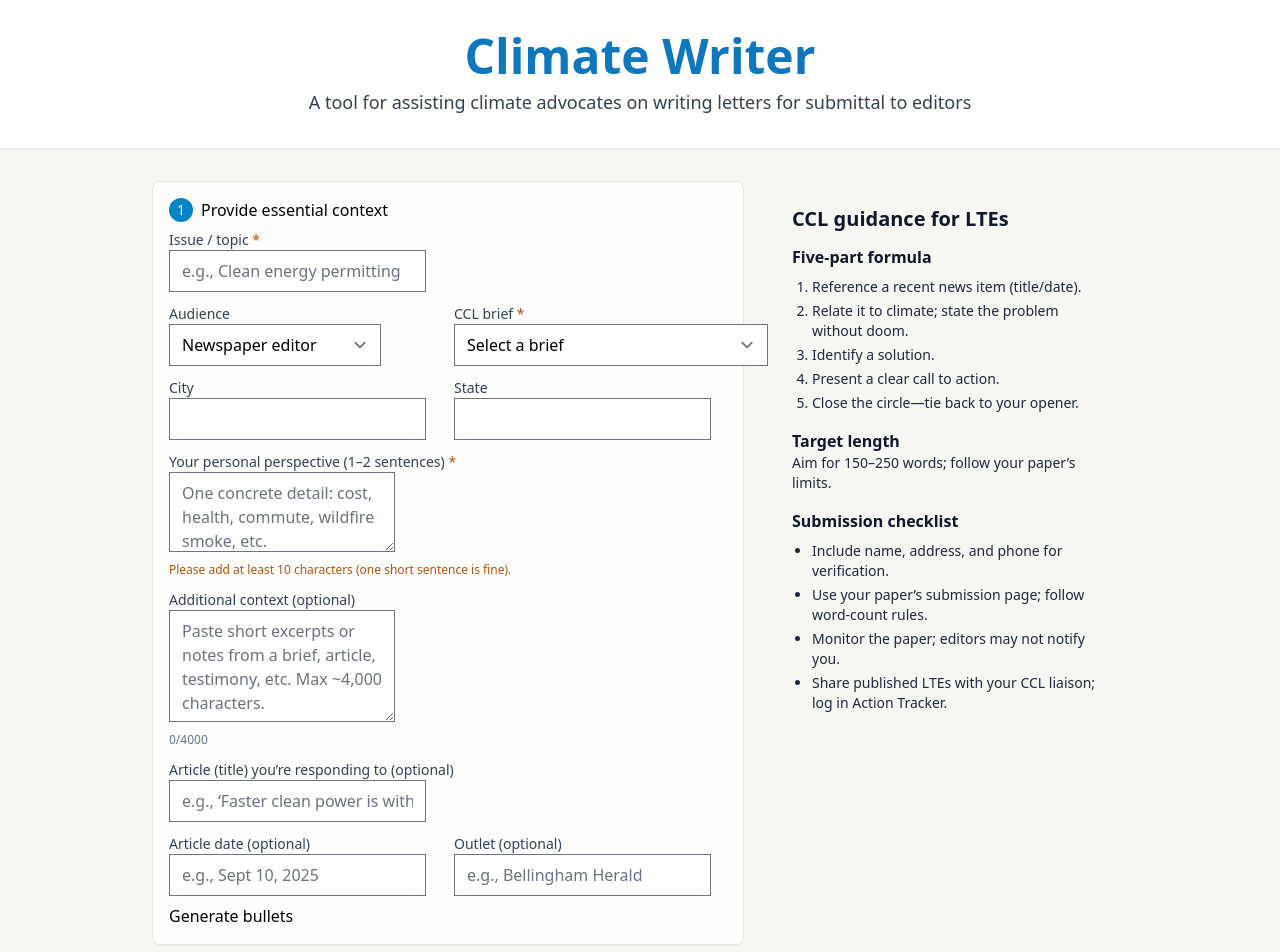
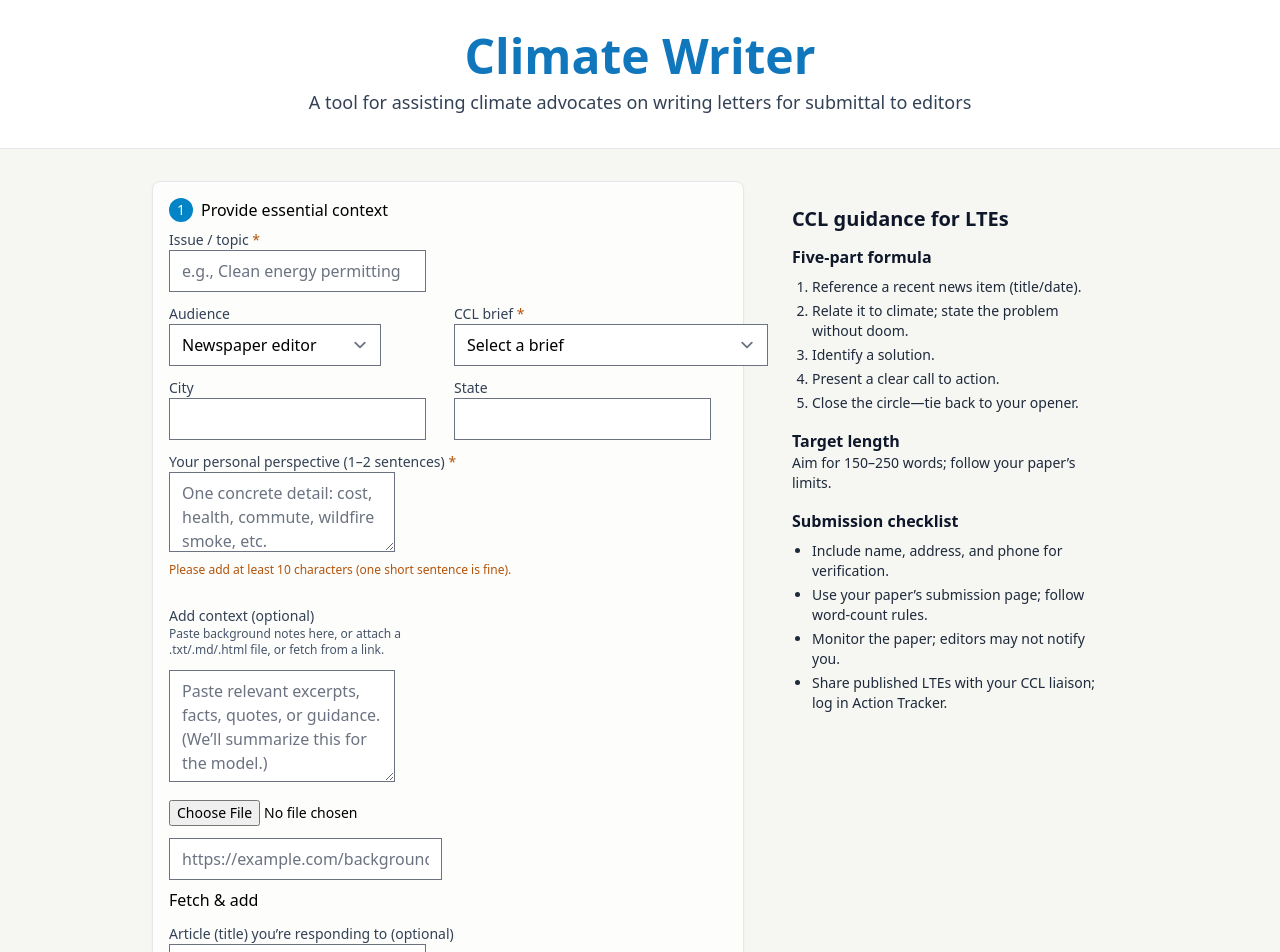
Before and after one commit to JoelMcKinnon/climate-writer, a Nuxt app: page / in a window 1280 px wide. Shown: the top 952 px of the page. Built offline with nearby package versions, Linux system fonts and the light colour scheme.

Commit message:
feat: add context link and upload

```diff
--- a/app/pages/index.vue
+++ b/app/pages/index.vue
@@ -51,20 +51,45 @@
             </p>
           </div>
 
-          <!-- Additional topical context -->
-          <div class="sm:col-span-2">
+        <!-- NEW: Add context (optional) -->
+        <div class="mt-4 space-y-3">
           <label class="block text-sm font-medium text-slate-700">
-              Additional context (optional)
+            Add context (optional)
+            <span class="block text-xs font-normal text-slate-600">
+              Paste background notes here, or attach a .txt/.md/.html file, or fetch from a link.
+            </span>
           </label>
+
+          <!-- textarea bound to extraContext -->
           <textarea
             v-model="d.extraContext"
             class="textarea min-h-28"
-              :maxlength="4000"
-              placeholder="Paste short excerpts or notes from a brief, article, testimony, etc. Max ~4,000 characters."
+            placeholder="Paste relevant excerpts, facts, quotes, or guidance. (We’ll summarize this for the model.)"
           />
-            <div class="mt-1 text-xs text-slate-500">
-              {{ (d.extraContext || '').length }}/4000
+
+          <!-- file upload -->
+          <div class="flex flex-wrap items-center gap-3">
+            <input
+              type="file"
+              accept=".txt,.md,.html,.htm,text/plain,text/markdown,text/html"
+              @change="handleFile"
+              class="text-sm"
+            />
           </div>
+
+          <!-- URL fetch -->
+          <div class="flex flex-wrap items-center gap-2">
+            <input
+              v-model="urlInput"
+              class="input flex-1"
+              placeholder="https://example.com/background-article"
+            />
+            <button class="btn-outline" :disabled="!urlInput || ctxBusy" @click="fetchUrl">
+              {{ ctxBusy ? 'Fetching…' : 'Fetch & add' }}
+            </button>
+          </div>
+
+          <p v-if="ctxError" class="text-sm text-amber-700">{{ ctxError }}</p>
         </div>
 
           <!-- Optional article context -->
@@ -219,6 +244,66 @@
 };
 
 const d = useDraft()
+
+// ------- Context helpers (upload + fetch URL) -------
+const ctxBusy = ref(false)
+const ctxError = ref('')
+const urlInput = ref('')
+
+function handleFile(e: Event) {
+  ctxError.value = ''
+  const input = e.target as HTMLInputElement
+  const file = input.files?.[0]
+  if (!file) return
+
+  // Guard: text-like only (keep it simple)
+  const ok =
+    file.type.startsWith('text/') ||
+    /\.md$/i.test(file.name) ||
+    /\.txt$/i.test(file.name) ||
+    /\.htm(l)?$/i.test(file.name)
+
+  if (!ok) {
+    ctxError.value = 'Unsupported file type. Please upload .txt, .md, or .html.'
+    input.value = ''
+    return
+  }
+
+  const reader = new FileReader()
+  reader.onload = () => {
+    const text = String(reader.result || '')
+    // light cap to avoid huge client payloads; server also caps/summarizes
+    const append = text.slice(0, 8000).replace(/\s+/g, ' ').trim()
+    d.extraContext = [d.extraContext, append].filter(Boolean).join('\n\n')
+    input.value = ''
+  }
+  reader.onerror = () => {
+    ctxError.value = 'Could not read the file.'
+  }
+  reader.readAsText(file)
+}
+
+async function fetchUrl() {
+  ctxError.value = ''
+  if (!trim(urlInput.value)) return
+  ctxBusy.value = true
+  try {
+    const { text } = await $fetch('/api/fetch-url', {
+      method: 'POST',
+      body: { url: urlInput.value }
+    })
+    if (trim(text)) {
+      d.extraContext = [d.extraContext, text].filter(Boolean).join('\n\n')
+      urlInput.value = ''
+    } else {
+      ctxError.value = 'No readable text detected at that link.'
+    }
+  } catch (e: any) {
+    ctxError.value = e?.data?.statusMessage || e?.message || 'Failed to fetch the URL.'
+  } finally {
+    ctxBusy.value = false
+  }
+}
 
 function dedupeAgainstPersonal(personal: string, bullets: string[]) {
   const norm = (s: string) =>
```
Also changed, not shown: 1 other file (tests, documents, lock files or other folders). Lines whose indentation alone changed are shown as unchanged.
